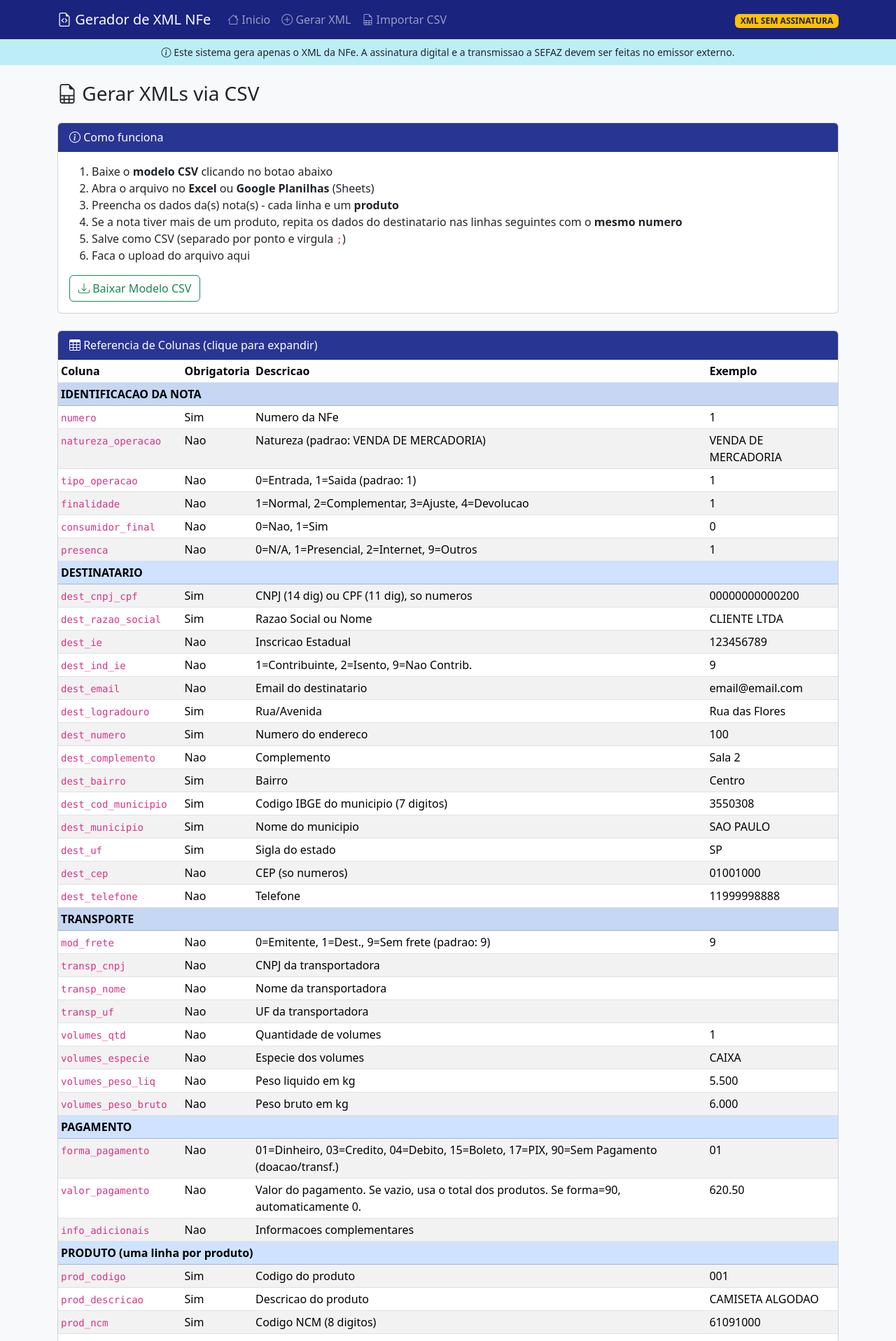
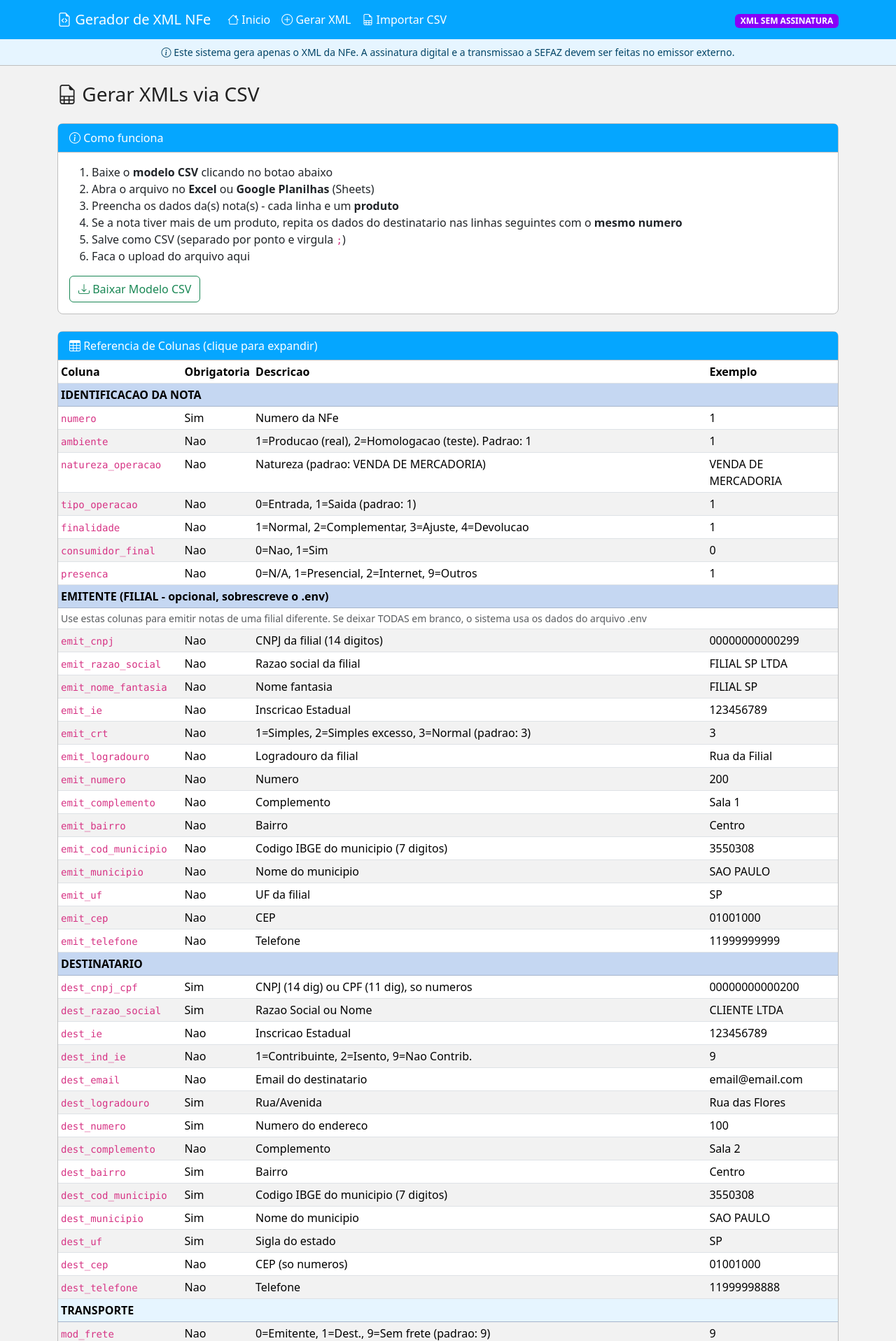
Before and after one commit to 6jtymphznt-prog/emissao-nfe, a Flask app: page /importar-csv in a window 1280 px wide, after a click on "Referencia de Colunas (clique para expandir)". Shown: the top 1916 px of the page at 70% size. Run offline with Flask 3, Linux system fonts and the light colour scheme.

Commit message:
Suporte a emitente por nota (CSV), ambiente (homologacao/producao) e nova paleta de cores
1. EMITENTE NO CSV
- Novas colunas opcionais emit_* (cnpj, razao_social, ie, endereco, etc)
- Se preenchidas, sobrescrevem o emitente do .env (util para filiais)
- parsear_nota agora retorna campo 'emitente' (None se nao informado)
- modelo_nfe.csv inclui exemplo com filial diferente da matriz

2. AMBIENTE DE EMISSAO
- Coluna opcional 'ambiente' no CSV (1=Producao, 2=Homologacao)
- Radio button no formulario para escolher
- Ambiente afeta tpAmb no XML; em homologacao, xNome do destinatario e
  substituido pelo aviso da SEFAZ (regra obrigatoria)

3. NOVA PALETA DE CORES
- Azul #05A6FF como cor primaria (navbar, botoes, headers)
- Roxo #8800F8 como secundaria (acoes alternativas, badges)
- Cinzas #BFBFBF e #F2F2F2 para fundos e bordas
- Variaveis CSS para facilitar manutencao

https://claude.ai/code/session_014bKFTBDPzqkVDaCSBaB7r4

```diff
--- a/app.py
+++ b/app.py
@@ -43,8 +43,10 @@ def salvar_proximo_numero(num):
         json.dump({'proximo': num}, f)
 
 
-def gerar_nfe_xml(numero, destinatario, produtos, transporte, pagamento, info_adicionais=''):
-    builder = NFeBuilder(Config.emitente(), ambiente='1', serie=Config.NFE_SERIE)
+def gerar_nfe_xml(numero, destinatario, produtos, transporte, pagamento,
+                  info_adicionais='', emitente=None, ambiente='1'):
+    emit = emitente or Config.emitente()
+    builder = NFeBuilder(emit, ambiente=ambiente, serie=Config.NFE_SERIE)
     nfe_xml = builder.build(numero, destinatario, produtos, transporte, pagamento, info_adicionais)
     chave_acesso = builder.chave_acesso
 
@@ -56,7 +58,7 @@ def gerar_nfe_xml(numero, destinatario, produtos, transporte, pagamento, info_ad
     v_nf = sum(float(p['valor_total']) for p in produtos)
 
     dados_danfe = {
-        'emitente': Config.emitente(),
+        'emitente': emit,
         'destinatario': destinatario,
         'ide': {
             'numero': numero,
@@ -93,6 +95,8 @@ def gerar_nfe_xml(numero, destinatario, produtos, transporte, pagamento, info_ad
         'chave_acesso': chave_acesso,
         'data': datetime.now().strftime('%d/%m/%Y %H:%M:%S'),
         'destinatario': destinatario['razao_social'],
+        'emitente': emit.get('razao_social', ''),
+        'ambiente': ambiente,
         'valor': v_nf,
         'xml_path': xml_path,
         'danfe_path': danfe_path,
@@ -219,8 +223,10 @@ def emitir():
 
         pagamento = {'forma': forma_pgto, 'valor': valor_pgto}
         info_adicionais = request.form.get('info_adicionais', '')
+        ambiente = request.form.get('ambiente', '1')
 
-        registro = gerar_nfe_xml(numero, destinatario, produtos, transporte, pagamento, info_adicionais)
+        registro = gerar_nfe_xml(numero, destinatario, produtos, transporte, pagamento,
+                                 info_adicionais, ambiente=ambiente)
         salvar_proximo_numero(numero + 1)
 
         return render_template('resultado.html',
@@ -293,6 +299,8 @@ def importar_csv():
                 nota['transporte'],
                 nota['pagamento'],
                 nota['info_adicionais'],
+                emitente=nota.get('emitente'),
+                ambiente=nota.get('ambiente') or '1',
             )
             resultados.append(registro)
             if nota['numero'] > maior_numero:
--- a/nfe/csv_parser.py
+++ b/nfe/csv_parser.py
@@ -150,8 +150,35 @@ def parsear_nota(numero, linhas_nota):
 
     info_adicionais = primeira.get('info_adicionais', '')
 
+    ambiente = primeira.get('ambiente', '').strip() or None
+
+    emitente = None
+    if primeira.get('emit_cnpj', '').strip():
+        emitente = {
+            'cnpj': primeira.get('emit_cnpj', '').strip(),
+            'razao_social': primeira.get('emit_razao_social', ''),
+            'nome_fantasia': primeira.get('emit_nome_fantasia', ''),
+            'ie': primeira.get('emit_ie', ''),
+            'crt': primeira.get('emit_crt', '') or '3',
+            'endereco': {
+                'logradouro': primeira.get('emit_logradouro', ''),
+                'numero': primeira.get('emit_numero', ''),
+                'complemento': primeira.get('emit_complemento', ''),
+                'bairro': primeira.get('emit_bairro', ''),
+                'cod_municipio': primeira.get('emit_cod_municipio', ''),
+                'municipio': primeira.get('emit_municipio', ''),
+                'uf': primeira.get('emit_uf', ''),
+                'cep': primeira.get('emit_cep', ''),
+                'cod_pais': primeira.get('emit_cod_pais', '') or '1058',
+                'pais': primeira.get('emit_pais', '') or 'BRASIL',
+                'telefone': primeira.get('emit_telefone', ''),
+            },
+        }
+
     return {
         'numero': _int(numero),
+        'emitente': emitente,
+        'ambiente': ambiente,
         'destinatario': destinatario,
         'produtos': produtos,
         'transporte': transporte,
--- a/templates/base.html
+++ b/templates/base.html
@@ -7,14 +7,38 @@
     <link href="https://cdn.jsdelivr.net/npm/bootstrap@5.3.3/dist/css/bootstrap.min.css" rel="stylesheet">
     <link href="https://cdn.jsdelivr.net/npm/bootstrap-icons@1.11.3/font/bootstrap-icons.min.css" rel="stylesheet">
     <style>
-        body { background-color: #f8f9fa; }
-        .navbar { background-color: #1a237e !important; }
-        .card-header { background-color: #283593; color: white; }
-        .form-section { background: white; border-radius: 8px; padding: 20px; margin-bottom: 20px; box-shadow: 0 1px 3px rgba(0,0,0,0.1); }
-        .form-section h5 { color: #283593; border-bottom: 2px solid #283593; padding-bottom: 8px; margin-bottom: 15px; }
-        .produto-card { border: 1px solid #dee2e6; border-radius: 8px; padding: 15px; margin-bottom: 10px; background: #fafafa; }
-        .btn-primary { background-color: #283593; border-color: #283593; }
-        .btn-primary:hover { background-color: #1a237e; border-color: #1a237e; }
+        :root {
+            --azul: #05A6FF;
+            --azul-escuro: #0488d1;
+            --roxo: #8800F8;
+            --cinza-claro: #F2F2F2;
+            --cinza-medio: #BFBFBF;
+            --branco: #FFFFFF;
+        }
+        body { background-color: var(--cinza-claro); color: #222; }
+        .navbar { background-color: var(--azul) !important; }
+        .navbar-brand, .nav-link { color: var(--branco) !important; }
+        .nav-link:hover { color: var(--cinza-claro) !important; }
+        .card { border: 1px solid var(--cinza-medio); border-radius: 8px; }
+        .card-header { background-color: var(--azul); color: var(--branco); border-bottom: 1px solid var(--cinza-medio); }
+        .form-section { background: var(--branco); border-radius: 8px; padding: 20px; margin-bottom: 20px; box-shadow: 0 1px 3px rgba(5,166,255,0.1); border: 1px solid var(--cinza-medio); }
+        .form-section h5 { color: var(--azul); border-bottom: 2px solid var(--azul); padding-bottom: 8px; margin-bottom: 15px; }
+        .produto-card { border: 1px solid var(--cinza-medio); border-radius: 8px; padding: 15px; margin-bottom: 10px; background: var(--cinza-claro); }
+        .btn-primary { background-color: var(--azul); border-color: var(--azul); color: var(--branco); }
+        .btn-primary:hover, .btn-primary:focus, .btn-primary:active { background-color: var(--azul-escuro) !important; border-color: var(--azul-escuro) !important; color: var(--branco) !important; }
+        .btn-outline-primary { color: var(--azul); border-color: var(--azul); }
+        .btn-outline-primary:hover { background-color: var(--azul); color: var(--branco); }
+        .btn-success { background-color: var(--roxo); border-color: var(--roxo); }
+        .btn-success:hover, .btn-success:focus, .btn-success:active { background-color: #6a00c2 !important; border-color: #6a00c2 !important; }
+        .btn-outline-secondary { color: #555; border-color: var(--cinza-medio); }
+        .btn-outline-secondary:hover { background-color: var(--cinza-medio); color: #222; }
+        .badge.bg-success { background-color: var(--roxo) !important; }
+        .alert-info { background-color: #e6f5ff; color: #024466; border-color: #b5e0fb; }
+        .alert-success { background-color: #f1e6ff; color: #4a0093; border-color: #d5b3fc; }
+        .table-primary > * { background-color: #e6f5ff !important; }
+        a { color: var(--azul); }
+        a:hover { color: var(--roxo); }
+        footer { color: #555; }
     </style>
     {% block extra_css %}{% endblock %}
 </head>
@@ -40,13 +64,13 @@
                     </li>
                 </ul>
                 <span class="navbar-text">
-                    <span class="badge bg-warning text-dark">XML SEM ASSINATURA</span>
+                    <span class="badge" style="background-color: var(--roxo); color: var(--branco);">XML SEM ASSINATURA</span>
                 </span>
             </div>
         </div>
     </nav>
 
-    <div class="bg-info bg-opacity-25 text-dark text-center py-2 small">
+    <div class="text-center py-2 small" style="background-color: #e6f5ff; color: #024466; border-bottom: 1px solid var(--cinza-medio);">
         <i class="bi bi-info-circle"></i> Este sistema gera apenas o XML da NFe. A assinatura digital e a transmissao a SEFAZ devem ser feitas no emissor externo.
     </div>
 
--- a/templates/importar_csv.html
+++ b/templates/importar_csv.html
@@ -47,11 +47,29 @@
                     <tbody>
                         <tr class="table-primary"><td colspan="4"><strong>IDENTIFICACAO DA NOTA</strong></td></tr>
                         <tr><td><code>numero</code></td><td>Sim</td><td>Numero da NFe</td><td>1</td></tr>
+                        <tr><td><code>ambiente</code></td><td>Nao</td><td>1=Producao (real), 2=Homologacao (teste). Padrao: 1</td><td>1</td></tr>
                         <tr><td><code>natureza_operacao</code></td><td>Nao</td><td>Natureza (padrao: VENDA DE MERCADORIA)</td><td>VENDA DE MERCADORIA</td></tr>
                         <tr><td><code>tipo_operacao</code></td><td>Nao</td><td>0=Entrada, 1=Saida (padrao: 1)</td><td>1</td></tr>
                         <tr><td><code>finalidade</code></td><td>Nao</td><td>1=Normal, 2=Complementar, 3=Ajuste, 4=Devolucao</td><td>1</td></tr>
                         <tr><td><code>consumidor_final</code></td><td>Nao</td><td>0=Nao, 1=Sim</td><td>0</td></tr>
                         <tr><td><code>presenca</code></td><td>Nao</td><td>0=N/A, 1=Presencial, 2=Internet, 9=Outros</td><td>1</td></tr>
+
+                        <tr class="table-primary"><td colspan="4"><strong>EMITENTE (FILIAL - opcional, sobrescreve o .env)</strong></td></tr>
+                        <tr><td colspan="4" class="text-muted small">Use estas colunas para emitir notas de uma filial diferente. Se deixar TODAS em branco, o sistema usa os dados do arquivo .env</td></tr>
+                        <tr><td><code>emit_cnpj</code></td><td>Nao</td><td>CNPJ da filial (14 digitos)</td><td>00000000000299</td></tr>
+                        <tr><td><code>emit_razao_social</code></td><td>Nao</td><td>Razao social da filial</td><td>FILIAL SP LTDA</td></tr>
+                        <tr><td><code>emit_nome_fantasia</code></td><td>Nao</td><td>Nome fantasia</td><td>FILIAL SP</td></tr>
+                        <tr><td><code>emit_ie</code></td><td>Nao</td><td>Inscricao Estadual</td><td>123456789</td></tr>
+                        <tr><td><code>emit_crt</code></td><td>Nao</td><td>1=Simples, 2=Simples excesso, 3=Normal (padrao: 3)</td><td>3</td></tr>
+                        <tr><td><code>emit_logradouro</code></td><td>Nao</td><td>Logradouro da filial</td><td>Rua da Filial</td></tr>
+                        <tr><td><code>emit_numero</code></td><td>Nao</td><td>Numero</td><td>200</td></tr>
+                        <tr><td><code>emit_complemento</code></td><td>Nao</td><td>Complemento</td><td>Sala 1</td></tr>
+                        <tr><td><code>emit_bairro</code></td><td>Nao</td><td>Bairro</td><td>Centro</td></tr>
+                        <tr><td><code>emit_cod_municipio</code></td><td>Nao</td><td>Codigo IBGE do municipio (7 digitos)</td><td>3550308</td></tr>
+                        <tr><td><code>emit_municipio</code></td><td>Nao</td><td>Nome do municipio</td><td>SAO PAULO</td></tr>
+                        <tr><td><code>emit_uf</code></td><td>Nao</td><td>UF da filial</td><td>SP</td></tr>
+                        <tr><td><code>emit_cep</code></td><td>Nao</td><td>CEP</td><td>01001000</td></tr>
+                        <tr><td><code>emit_telefone</code></td><td>Nao</td><td>Telefone</td><td>11999999999</td></tr>
 
                         <tr class="table-primary"><td colspan="4"><strong>DESTINATARIO</strong></td></tr>
                         <tr><td><code>dest_cnpj_cpf</code></td><td>Sim</td><td>CNPJ (14 dig) ou CPF (11 dig), so numeros</td><td>00000000000200</td></tr>
```
Also changed, not shown: modelo_nfe.csv (+4 -4 lines), templates/emitir.html (+26 -0 lines).
